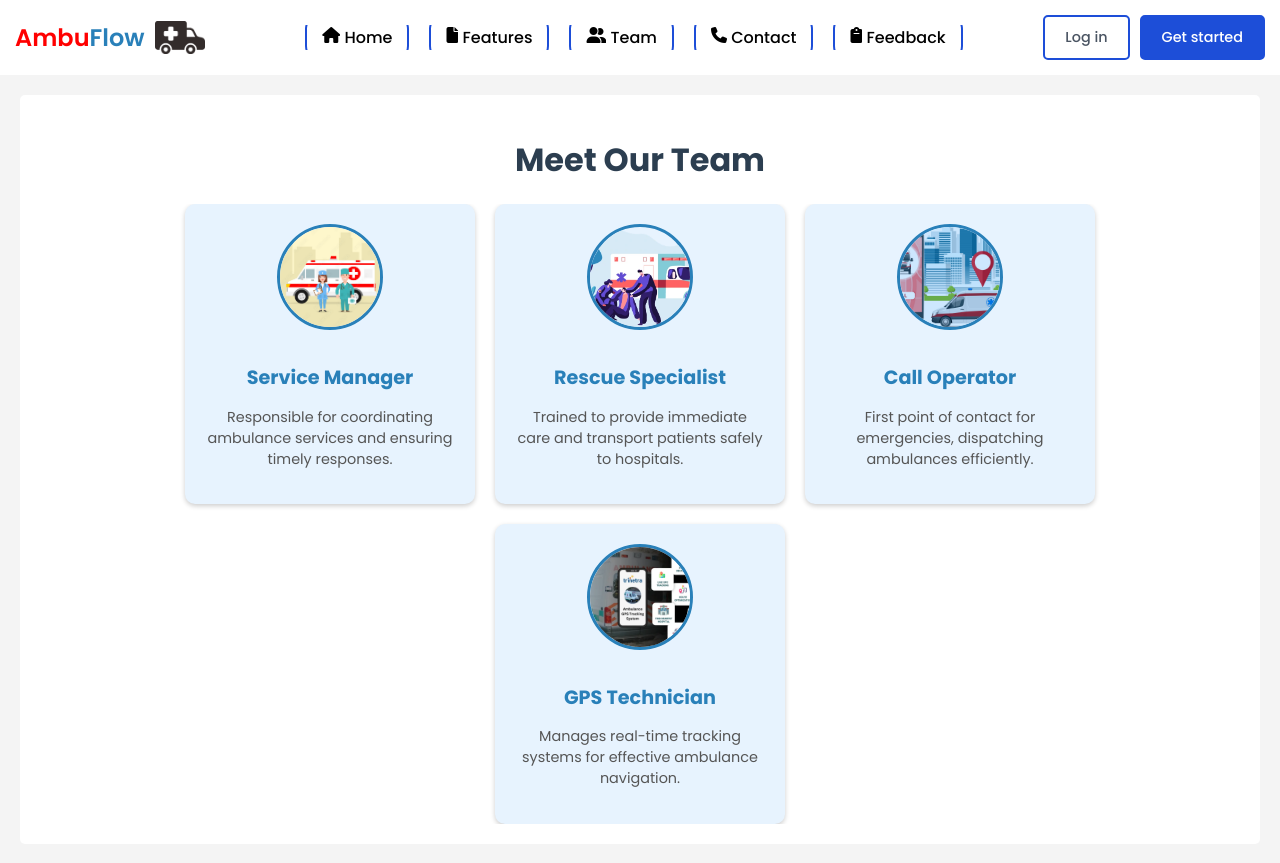
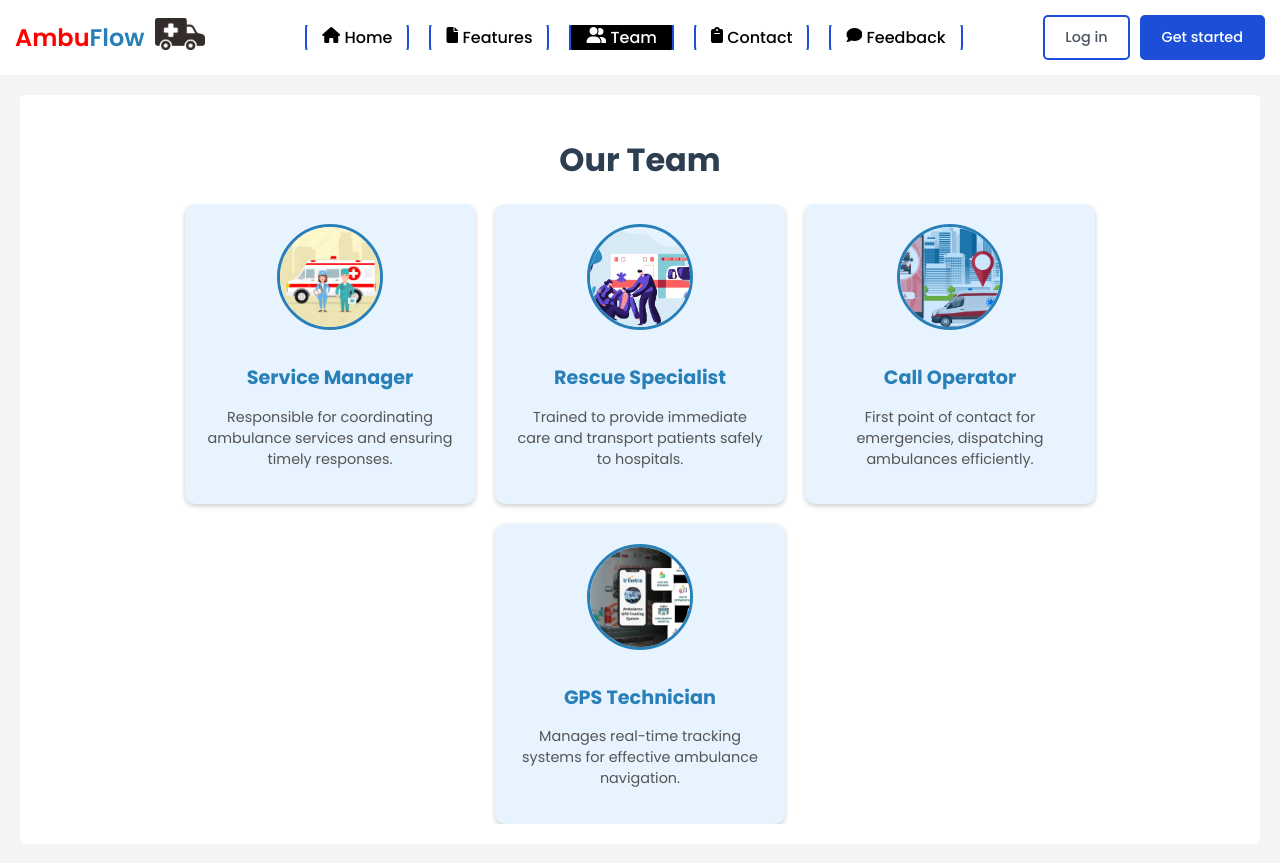
Before and after one commit to mansiruhil13/Bobble-AI, a Jekyll site: the page team.html, which Jekyll copies as it is, in a window 1280 px wide and 900 px high. Shown: the top 863 px of the window. Built offline with Jekyll 4.4.1, drawn with Linux system fonts in a browser that asks for light colours; some web fonts are replaced.

Commit message:
Update team.html

```diff
--- a/team.html
+++ b/team.html
@@ -242,17 +242,17 @@
                     <span class="letter" style="--letter-index: 7;">o</span>
                     <span class="letter" style="--letter-index: 8;">w</span>
                 </div>
-                <img src="images/logo2-w.webp" alt="Ambulance Monitoring System Logo"
-                    style="width: 50px; height: auto" />
+                <a href="./index.html"><img src="images/logo2-w.webp" alt="Ambulance Monitoring System Logo"
+                    style="width: 50px; height: auto" /></a>
             </div>
 
         <nav class="menu">
             <ul>
-                <li><a href="index.html" id="home-link" onclick="changeContent('home')"><i class="fa-solid fa-house"></i> Home</a></li>
-                <li><a href="features.html" id="features-link" onclick="changeContent('features')"><i class="fa-solid fa-file"></i> Features</a></li>
-                <li><a href="team.html" id="team-link" onclick="changeContent('team')"><i class="fa-solid fa-user-group"></i> Team</a></li>
-                <li><a href="contact.html" id="contact-link" onclick="changeContent('contact')"><i class="fa-solid fa-phone"></i> Contact</a></li>
-                <li><a href="Feedback.html" id="feedback-link" onclick="changeContent('feedback')"><i class="fa-solid fa-clipboard"></i> Feedback</a></li>
+                <li><a href="index.html" id="home-link"><i class="fa-solid fa-house"></i> Home</a></li>
+                <li><a href="features.html" id="features-link"><i class="fa-solid fa-file"></i> Features</a></li>
+                <li><a href="team.html" id="team-link" class="active"><i class="fa-solid fa-user-group"></i> Team</a></li>
+                <li><a href="contact.html" id="contact-link"><i class="fa-solid fa-clipboard"></i> Contact</a></li>
+                <li><a href="Feedback.html" id="feedback-link"><i class="fa-solid fa-comment"></i> Feedback</a></li>
             </ul>
         </nav>
         <div class="buttons">
@@ -263,7 +263,7 @@
 </header>
 
 <div class="content" id="main-content">
-    <h1>Meet Our Team</h1>
+    <h1>Our Team</h1>
     <div class="team-section">
         <div class="team-member">
             <img src="images/service-web.jpg" alt="Service Manager">
```
Also changed, not shown: other parts of team.html (+1 -1 lines).
